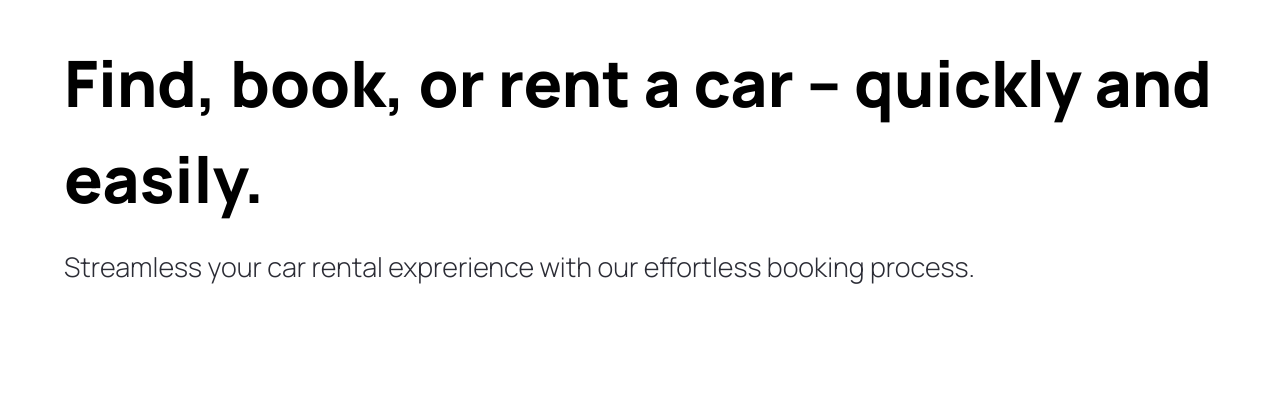
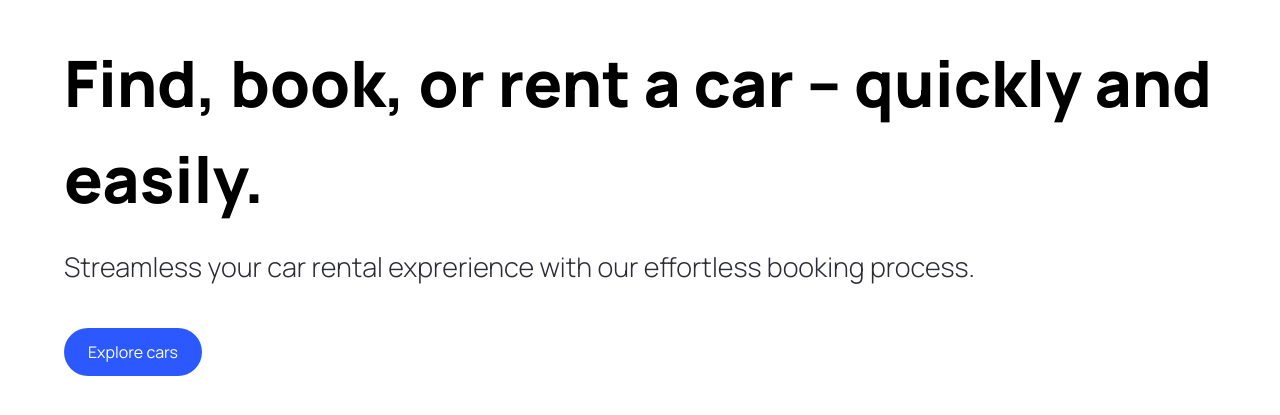
Before and after one commit to cmelonijs/cars, a Next.js app: page / in a window 1280 px wide. Shown: the part 109-524 px from the top of the page. Built offline with nearby package versions, Linux system fonts and the light colour scheme.

Commit message:
feat: adding a custom button compone t

```diff
--- /dev/null
+++ b/components/CustomButton.tsx
@@ -0,0 +1,22 @@
+"use client";
+
+import Image from 'next/image';
+import { MouseEventHandler } from 'react';
+
+type CustomButtonProps = {
+    title: string;
+    containerStyles?: string;
+    handleClick?: MouseEventHandler<HTMLButtonElement>;
+}
+
+const CustomButton = ({title, containerStyles, handleClick}: CustomButtonProps) => {
+    return (
+        <button onClick={handleClick} disabled={false} type={"button"} className={`custom-btn ${containerStyles}`}>
+            <span className={`flex-1`}>
+                {title}
+            </span>
+        </button>
+    )
+}
+
+export default CustomButton;
--- a/components/Hero.tsx
+++ b/components/Hero.tsx
@@ -1,11 +1,17 @@
-import Image from 'next/image'
+"use client";
+
+import Image from 'next/image';
+import CustomButton from './CustomButton';
 
 const Hero = () => {
+    const handleScroll = () => {}
+
     return (
         <div className='hero'>
             <div className='flex-1 pt-36 padding-x'>
                 <h1 className='hero__title'>Find, book, or rent a car -- quickly and easily.</h1>
                 <p className='hero__subtitle'>Streamless your car rental exprerience with our effortless booking process.</p>
+                <CustomButton title="Explore cars" containerStyles="bg-primary-blue text-white rounded-full mt-10" handleClick={handleScroll}  />
             </div>
         </div>
     )
--- a/components/index.ts
+++ b/components/index.ts
@@ -1,3 +1,4 @@
 import Hero from './Hero';
+import CustomButton from './CustomButton';
 
-export { Hero };
+export { Hero, CustomButton };
```
Also changed, not shown: types/index.ts (added).
